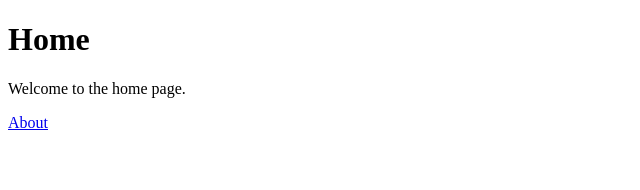
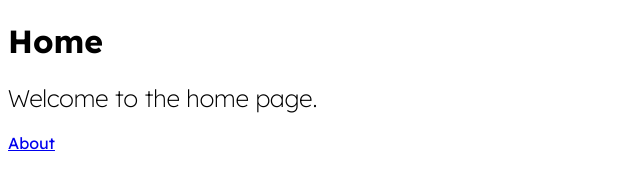
Before and after one commit to gautam1sharma/gautam1sharma.github.io, a plain HTML site: page index.html in a window 1280 px wide. Shown: the whole page, without its empty margins (0-640 px from the left). Drawn offline with Linux system fonts and the light colour scheme.

Commit message:
Update index.html

```diff
--- a/index.html
+++ b/index.html
@@ -2,9 +2,15 @@
 <html>
 <head>
     <title>Home</title>
+    <link rel="preconnect" href="https://fonts.googleapis.com">
+    <link rel="preconnect" href="https://fonts.gstatic.com" crossorigin>
+    <link href="https://fonts.googleapis.com/css2?family=Lexend:wght@100..900&display=swap" rel="stylesheet">
+    <style>
+        *{font-family: Lexend, "Times New Roman", Times, serif;}
+    </style>
 </head>
 <body>
     <h1>Home</h1>
-    <p>Welcome to the home page.</p>
+    <h2 style="font-weight: 250;">Welcome to the home page.</h2>
     <p><a href="about.php">About</a></p>
 </html>
```
